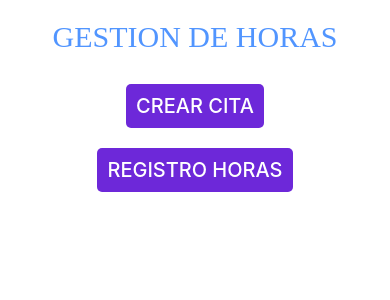
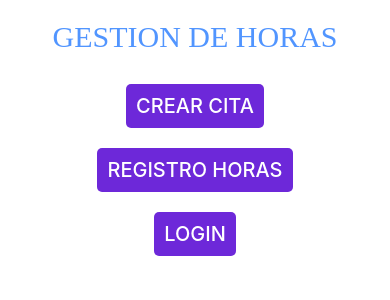
Before and after one commit to AndrelGanShiTV/DesarrolloMovilAndresGiraldoPaulinaCartagenaHannerHerrera, a React Native app in the folder timer/: screen / in a window 390 px wide. Shown: the top 300 px of the page. Built offline with nearby package versions, Linux system fonts and the light colour scheme.

Commit message:
applogin

```diff
--- a/timer/App.tsx
+++ b/timer/App.tsx
@@ -14,14 +14,17 @@ import {//elementos y componentes
   TextInput,
   Pressable,
 } from 'react-native';
+import Login from './src/components/Login';
 
 const App = () => {//array funcion
   const [modalVisible, setModalVisible] = useState(false)
   const [modalIngresoHoras, setModalIngresoHoras] = useState(false)
+  const [modalLogin, setModalLogin] = useState(false)
 
   const cerrarModal = () => {
     setModalVisible(false)
     setModalIngresoHoras(false)
+    setModalLogin(false)
   }
 
   return (
@@ -54,6 +57,16 @@ const App = () => {//array funcion
         setModalIngresoHoras={setModalIngresoHoras}
       />
 
+      <Pressable
+        style={style.btnNuevaCita}
+        onPress={() => setModalLogin(!modalLogin)}
+      >
+        <Text style={style.btnTextoNuevaCita}>LOGIN</Text>
+      </Pressable>
+      <Login
+        modalLogin={modalLogin}
+        setModalLogin={setModalLogin}
+      />
     </SafeAreaView>
   );
 };
```
